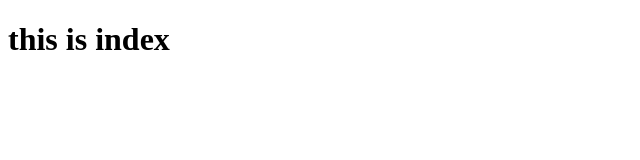
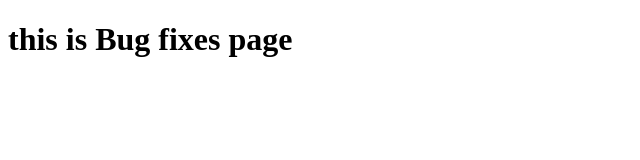
Before and after one commit to AbhinavPWN/GitTest, a plain HTML site: page index.html in a window 1280 px wide. Shown: the whole page, without its empty margins (0-640 px from the left). Drawn offline with Linux system fonts and the light colour scheme.

Commit message:
bugfixes1

```diff
--- a/index.html
+++ b/index.html
@@ -7,6 +7,6 @@
     <title>Index</title>
 </head>
 <body>
-    <h1>this is index</h1>
+    <h1>this is Bug fixes page</h1>
 </body>
 </html>
```
